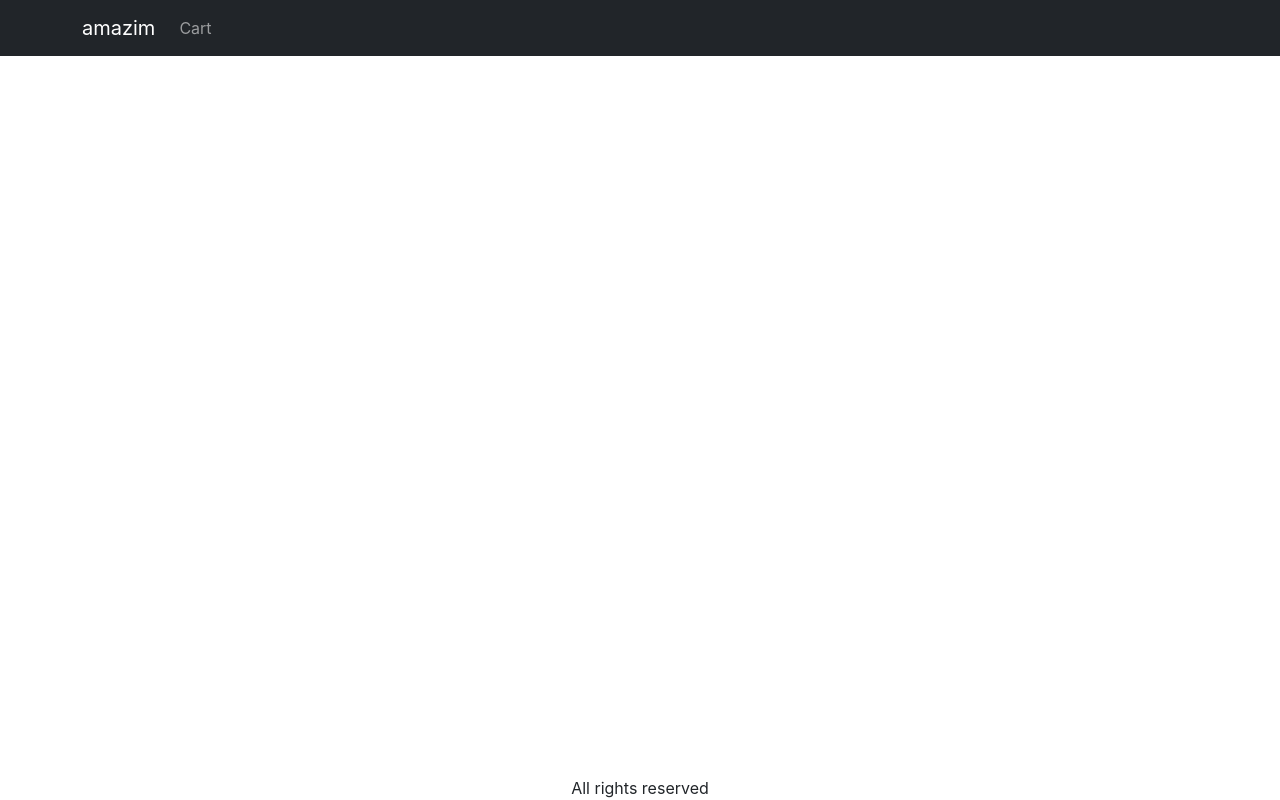
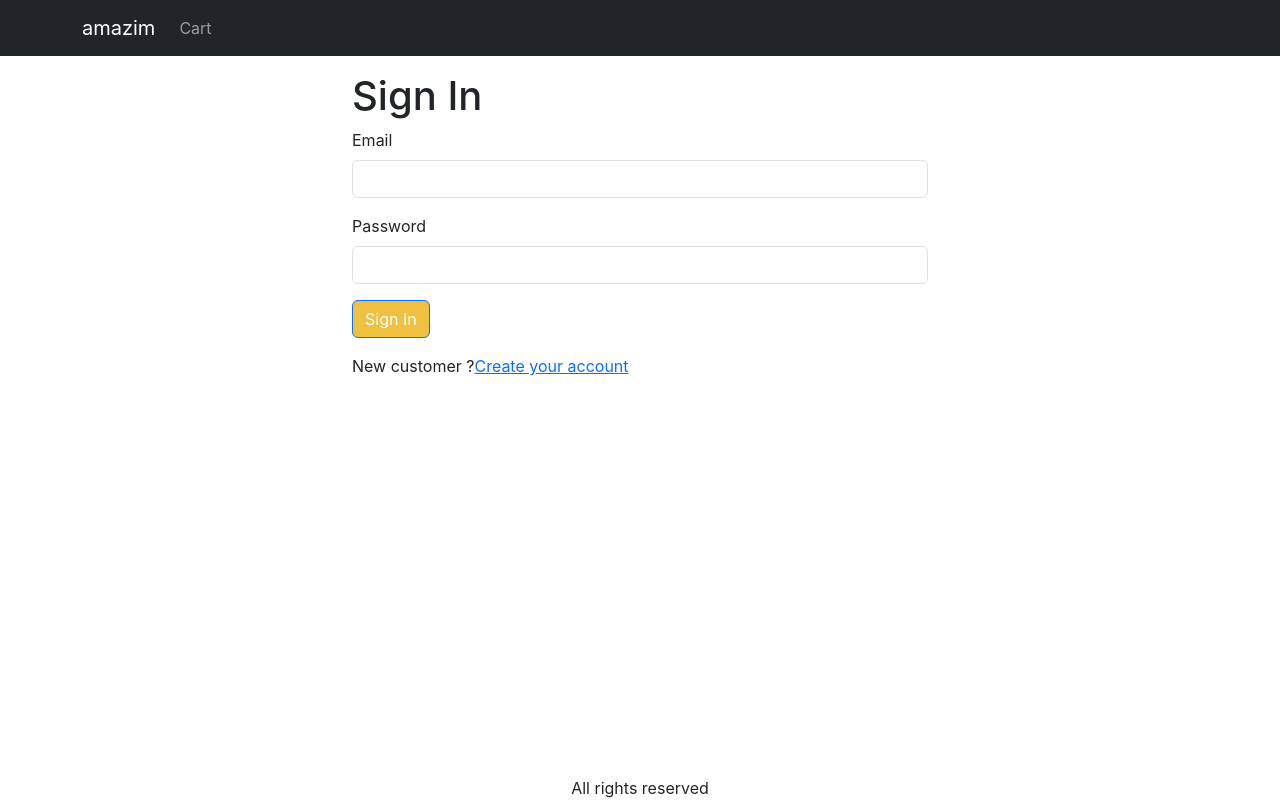
Before and after one commit to HammadiOuassim/amazimV2, a React (Create React App) app in the folder frontend/: page /signin in a window 1280 px wide. Built offline with nearby package versions, Linux system fonts and the light colour scheme.

Commit message:
signin UI

```diff
--- a/frontend/src/App.js
+++ b/frontend/src/App.js
@@ -11,6 +11,7 @@
 import { useContext } from 'react';
 import { Store } from './Store';
 import CartScreen from './screens/CartScreen';
+import SigninScreen from './screens/SigninScreen';
 
 function App() {
   const { state } = useContext(Store);
@@ -42,10 +43,10 @@
         <main>
           <Container className="mt-3">
             <Routes>
-            <Route path="/cart" element={<CartScreen />} />
+              <Route path="/cart" element={<CartScreen />} />
+              <Route path="/signin" element={<SigninScreen />} />
               <Route path="/product/:slug" element={<ProductSCreen />} />
               <Route path="/" element={<HomeScreen />} />
-
             </Routes>
           </Container>
         </main>
--- a/frontend/src/index.css
+++ b/frontend/src/index.css
@@ -41,3 +41,7 @@
 .img-thumbnail {
   height: 80px;
 }
+
+.small-container {
+  max-width: 600px;
+}
--- a/frontend/src/screens/CartScreen.js
+++ b/frontend/src/screens/CartScreen.js
@@ -18,7 +18,7 @@
   } = state;
 
   const updateCartHandler = async (item, quantity) => {
-    const { data } = await axios.get(`/api/products/${item.id}`);
+    const { data } = await axios.get(`/api/products/${item._id}`);
 
     if (data.countInStock < quantity) {
       window.alert('Product is out of stock');
@@ -36,7 +36,7 @@
   };
 
   const chechkoutHandler = () => {
-    navigate('signin?redirect=/shipping');
+    navigate('/signin?redirect=/shipping');
   };
   return (
     <div>
@@ -93,7 +93,6 @@
                       <Button
                         onClick={() => removeItemHandler(item)}
                         variant="light"
-                        //disabled={item.quantity === 1}
                       >
                         <i className="fas fa-trash"></i>
                       </Button>
@@ -120,7 +119,7 @@
                     <Button
                       type="button"
                       variant="primary"
-                      onClick={() => chechkoutHandler()}
+                      onClick={ chechkoutHandler}
                       disabled={cartItems.lenght === 0}
                     >
                       Proceed to Checkout
--- /dev/null
+++ b/frontend/src/screens/SigninScreen.js
@@ -0,0 +1,39 @@
+import React from 'react';
+import Container from 'react-bootstrap/Container';
+import Form from 'react-bootstrap/Form';
+import Button from 'react-bootstrap/Button';
+import { Helmet } from 'react-helmet-async';
+import { useLocation, Link } from 'react-router-dom';
+
+export default function SigninScreen() {
+  const { search } = useLocation();
+  const redirectInUrl = new URLSearchParams(search).get('redirect');
+  const redirect = redirectInUrl ? redirectInUrl : '/';
+
+  return (
+    <Container className="small-container">
+      <Helmet>
+        <title>Sign In</title>
+      </Helmet>
+      <h1>Sign In</h1>
+
+      <Form>
+        <Form.Group className="mb-3" controlId="email">
+          <Form.Label>Email</Form.Label>
+          <Form.Control type="email" required />
+        </Form.Group>
+        <Form.Group className="mb-3" controlId="password">
+          <Form.Label>Password</Form.Label>
+          <Form.Control type="password" required />
+        </Form.Group>
+        <div className="mb-3">
+          <Button type="submit"> Sign In</Button>
+        </div>
+        <div className="mb-3">
+          New customer ?{''}
+          <Link to={`/signup?redirect=${redirect}`}>Create your account</Link>
+        </div>
+      </Form>
+    </Container>
+  );
+}
```
Also changed, not shown: 1 other file (tests, documents, lock files or other folders).
